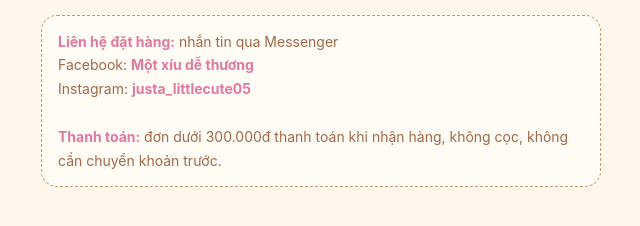
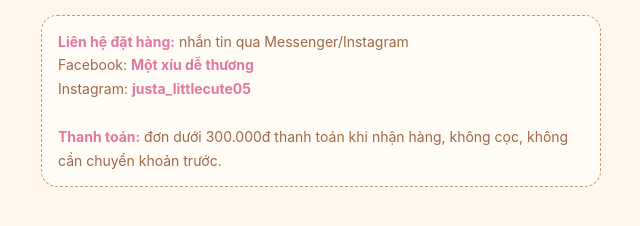
Before and after one commit to nhuy1865/justa-littlecute, a plain HTML site: page index.html in a window 1280 px wide. Shown: the part 846-1072 px from the top of the page, 319-959 px from the left. Drawn offline with Linux system fonts and the light colour scheme; no server answers.

Commit message:
Update index.html

```diff
--- a/index.html
+++ b/index.html
@@ -122,7 +122,7 @@
   </div>
   </div>
   <div class="contact">
-    <b>Liên hệ đặt hàng:</b> nhắn tin qua Messenger<br>
+    <b>Liên hệ đặt hàng:</b> nhắn tin qua Messenger/Instagram<br>
     Facebook: <b>Một xíu dễ thương</b><br>
     Instagram: <b>justa_littlecute05</b><br><br>
     <b>Thanh toán:</b> đơn dưới 300.000đ thanh toán khi nhận hàng, không cọc, không cần chuyển khoản trước.
```
